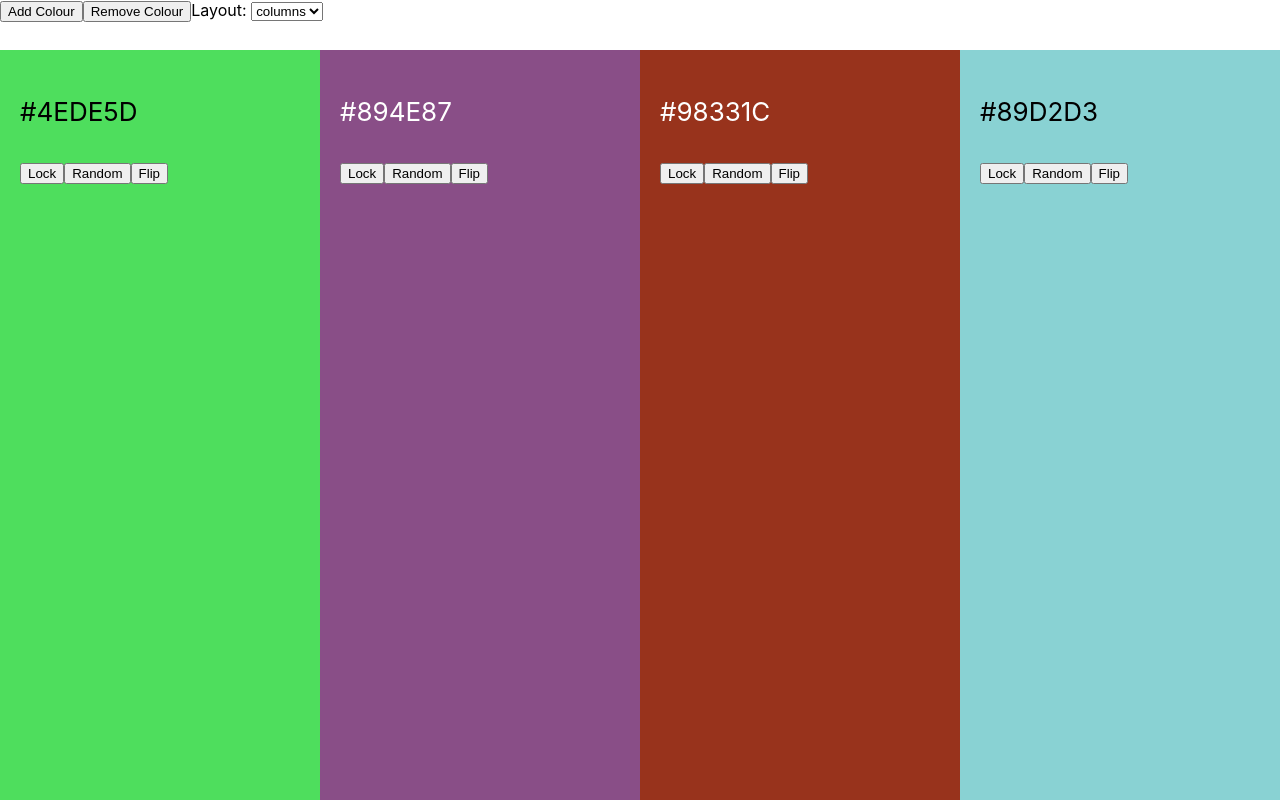
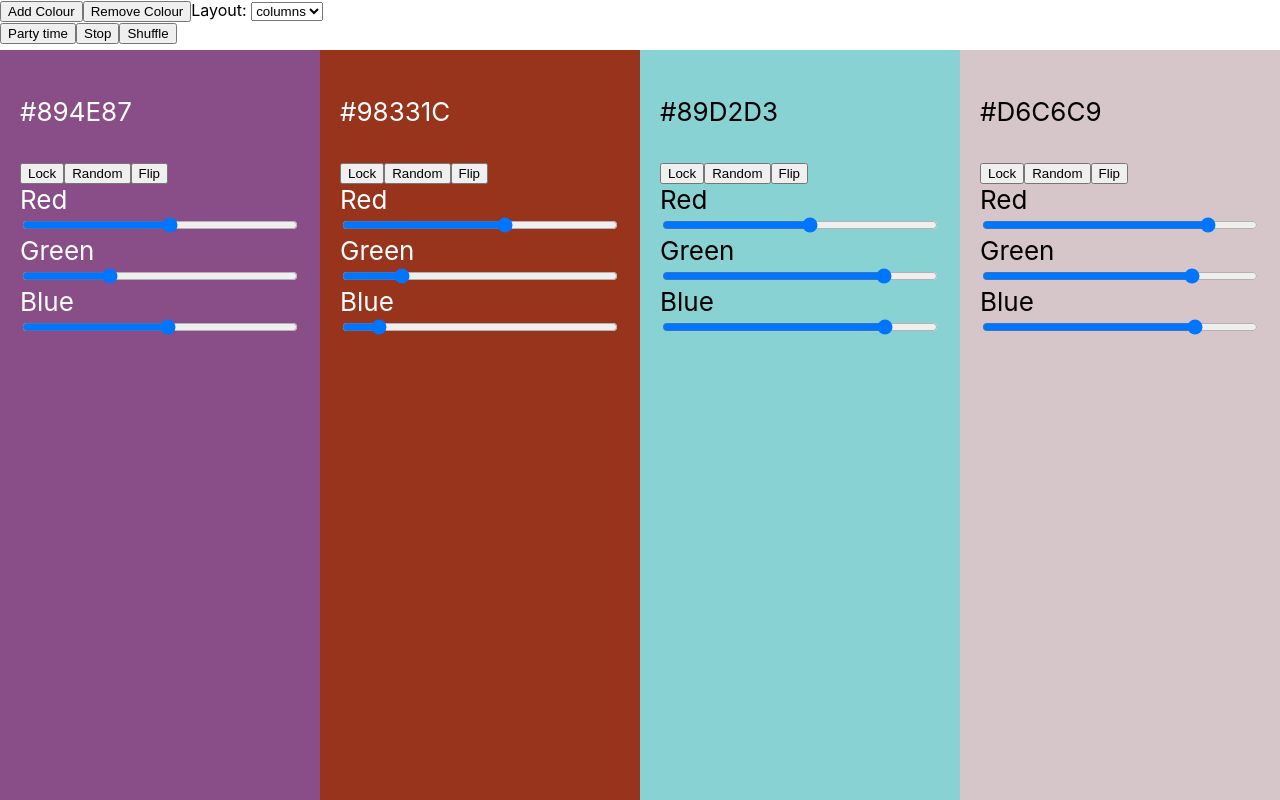
Before and after one commit to jthomas1/schemer-react, a React (Create React App) app: page / in a window 1280 px wide. Built offline with nearby package versions, Linux system fonts and the light colour scheme.

Commit message:
Party time and sliders

```diff
--- a/src/App.tsx
+++ b/src/App.tsx
@@ -4,6 +4,7 @@ import { ColourBar } from "./components/ColourBar/ColourBar";
 import { SettingsMenu } from "./components/SettingsMenu/SettingsMenu";
 import { ColourFactory } from "./utils/ColourFactory";
 import { Colour } from "./models/Colour";
+import { randomInRange } from "./utils/ColourUtils";
 
 export interface IAppContext {
     colours: Colour[],
@@ -30,6 +31,7 @@ export const useAppContext = () => useContext(AppContext);
 function App() {
     const [ colours, setColours ] = useState<Colour[]>(ColourFactory.generateN(4))
     const [ layout, setLayout ] = useState<string>(Layouts.Columns)
+    const [ partyOn, setPartyOn ] = useState<number>()
 
     /**
      * Randomise all unlocked colours if the space bar is pressed
@@ -60,9 +62,9 @@ function App() {
 
     function swapPositions(idx1: number, idx2: number) : void {
         const newColours: Colour[] = [...colours];
-        const temp1 = newColours[idx1];
+        const temp = newColours[idx1];
         newColours[idx1] = newColours[idx2]
-        newColours[idx2] = temp1;
+        newColours[idx2] = temp;
         setColours(newColours)
     }
 
@@ -78,12 +80,27 @@ function App() {
         e.dataTransfer.setData("text/plain", e.target.id)
     }
 
+    function shuffle() {
+        swapPositions(randomInRange(0,4), randomInRange(0,4))
+    }
+
+    function partyTime() {
+        shuffle()
+        setPartyOn(window.setInterval(shuffle, 500))
+    }
+
+    function stopParty() {
+        window.clearInterval(partyOn)
+    }
 
     return (
         <div className="App">
             <AppContext.Provider value={{ colours, setColours, layout, setLayout }}>
                 <header className="app-header">
                     <SettingsMenu />
+                    <button onClick={partyTime}>Party time</button>
+                    <button onClick={stopParty}>Stop</button>
+                    <button onClick={shuffle}>Shuffle</button>
                 </header>
             </AppContext.Provider>
             <main className="colour-container">
@@ -95,6 +112,7 @@ function App() {
                         draggable
                         onDragEnter={dragOver}
                         onDragStart={dragStart}
+                        onDrop={dragOver}
                     >
                         <ColourBar colour={ colour }/>
                     </li>
--- a/src/components/ColourBar/ColourBar.tsx
+++ b/src/components/ColourBar/ColourBar.tsx
@@ -1,22 +1,36 @@
-import React from 'react';
+import React, { createContext, useContext } from 'react';
 import { RGB, decideTextColour, rgbCss } from "../../utils/ColourUtils";
 import './ColourBar.css';
 import { useState } from "react";
 import { Colour } from "../../models/Colour";
+import { ColourControls } from "../ColourControls/ColourControls";
+import { ColourFactory } from "../../utils/ColourFactory";
 
 
 interface ColourBarProps {
     colour: Colour
 }
 
+interface IColourBarContext {
+    colour: Colour,
+    updateRGB: (rgb: RGB) => void
+}
+
+export const ColourBarContext= createContext<IColourBarContext>({
+    colour: ColourFactory.random(),
+    updateRGB: rgb => console.warn('no update rgb provider')
+})
+
+export const useColourBarContext = () => useContext(ColourBarContext);
+
 export const ColourBar: React.FC<ColourBarProps> = ({ colour }) => {
-    const [ backgroundColour, setBackgroundColor ] = useState<RGB>(colour.rgb)
+    const [ backgroundColour, setBackgroundColor ] = useState<string>(rgbCss(colour.rgb))
     const [ textColour, setTextColour ] = useState<string>(decideTextColour(colour.rgb))
     const [ locked, setLocked ] = useState<boolean>(colour.locked)
     const [ flipped, setFlipped ] = useState<boolean>(false)
 
     const styles = {
-        backgroundColor: rgbCss(backgroundColour),
+        backgroundColor: backgroundColour,
         color: textColour
     }
 
@@ -26,8 +40,7 @@ export const ColourBar: React.FC<ColourBarProps> = ({ colour }) => {
     function randomise() {
         if (locked) return;
         colour.randomise()
-        setBackgroundColor(colour.rgb)
-        setTextColour(decideTextColour(colour.rgb))
+        updateRGB(colour.rgb)
     }
 
     function toggleLock() {
@@ -39,13 +52,26 @@ export const ColourBar: React.FC<ColourBarProps> = ({ colour }) => {
         setFlipped(!flipped)
     }
 
+    function updateRGB(rgb: RGB) {
+        setBackgroundColor(rgbCss(colour.rgb))
+        setTextColour(decideTextColour(colour.rgb))
+    }
+
     return (
         <div style={ styles } className={ `colour-bar ${ flipped ? 'flipped' : '' }` }>
             <div className="front" aria-hidden={ flipped }>
                 <p>{ colour.hex.toUpperCase() }</p>
-                <button onClick={ toggleLock }>{ locked ? 'Unlock' : 'Lock' }</button>
-                <button onClick={ randomise }>Random</button>
-                <button onClick={ flip }>Flip</button>
+                <div>
+                    <button onClick={ toggleLock }>{ locked ? 'Unlock' : 'Lock' }</button>
+                    <button onClick={ randomise }>Random</button>
+                    <button onClick={ flip }>Flip</button>
+                </div>
+                <div>
+                    <ColourBarContext.Provider value={{ colour, updateRGB }}>
+                        <ColourControls />
+                    </ColourBarContext.Provider>
+
+                </div>
             </div>
             <div className="back flipped" aria-hidden={ !flipped }>
                 <button  onClick={ flip }>Flip</button>
--- /dev/null
+++ b/src/components/ColourControls/ColourControls.css
@@ -0,0 +1,4 @@
+.colour-controls {
+    display: flex;
+    flex-direction: column;
+}
--- /dev/null
+++ b/src/components/ColourControls/ColourControls.tsx
@@ -0,0 +1,63 @@
+import React from 'react';
+import './ColourControls.css'
+import { useColourBarContext } from "../ColourBar/ColourBar";
+
+interface ColourControlsProps {}
+
+export const ColourControls: React.FC<ColourControlsProps> = () => {
+    const { colour, updateRGB } = useColourBarContext()
+
+// Prevent interacting with the sliders causing drag and drop for the whole container
+    function suppressEvent(e: any) {
+        e.preventDefault();
+        e.stopPropagation();
+    }
+
+    function update(e: any) {
+        const type = e.target.dataset.colour;
+        if (type) {
+            colour.rgb[type] = parseInt(e.target.value)
+            updateRGB(colour.rgb)
+        }
+    }
+
+    return (
+        <div
+            draggable="false"
+            className="colour-controls">
+            <label htmlFor={ `${ colour.id }-red` }>Red</label>
+            <input
+                draggable
+                onDragStart={ suppressEvent }
+                onChange={update}
+                id={ `${ colour.id }-red` }
+                data-colour="red"
+                type="range"
+                min="0"
+                max="255"
+                defaultValue={ colour.rgb.red }/>
+            <label htmlFor={ `${ colour.id }-green` }>Green</label>
+            <input
+                draggable
+                onDragStart={ suppressEvent }
+                onChange={update}
+                id={ `${ colour.id }-green` }
+                type="range"
+                data-colour="green"
+                min="0"
+                max="255"
+                defaultValue={ colour.rgb.green }/>
+            <label htmlFor={ `${ colour.id }-blue` }>Blue</label>
+            <input
+                draggable
+                onDragStart={ suppressEvent }
+                onChange={update}
+                id={ `${ colour.id }-blue` }
+                type="range"
+                data-colour="blue"
+                min="0"
+                max="255"
+                defaultValue={ colour.rgb.blue }/>
+        </div>
+    )
+}
--- a/src/utils/ColourUtils.ts
+++ b/src/utils/ColourUtils.ts
@@ -1,8 +1,9 @@
 /**
  * Describes a colour as red, green and blue values from 0-255
  */
-export type RGB = {
-    red: number;
+export interface RGB {
+    [key: string]: number
+    red: number
     green: number,
     blue: number
 }
```
